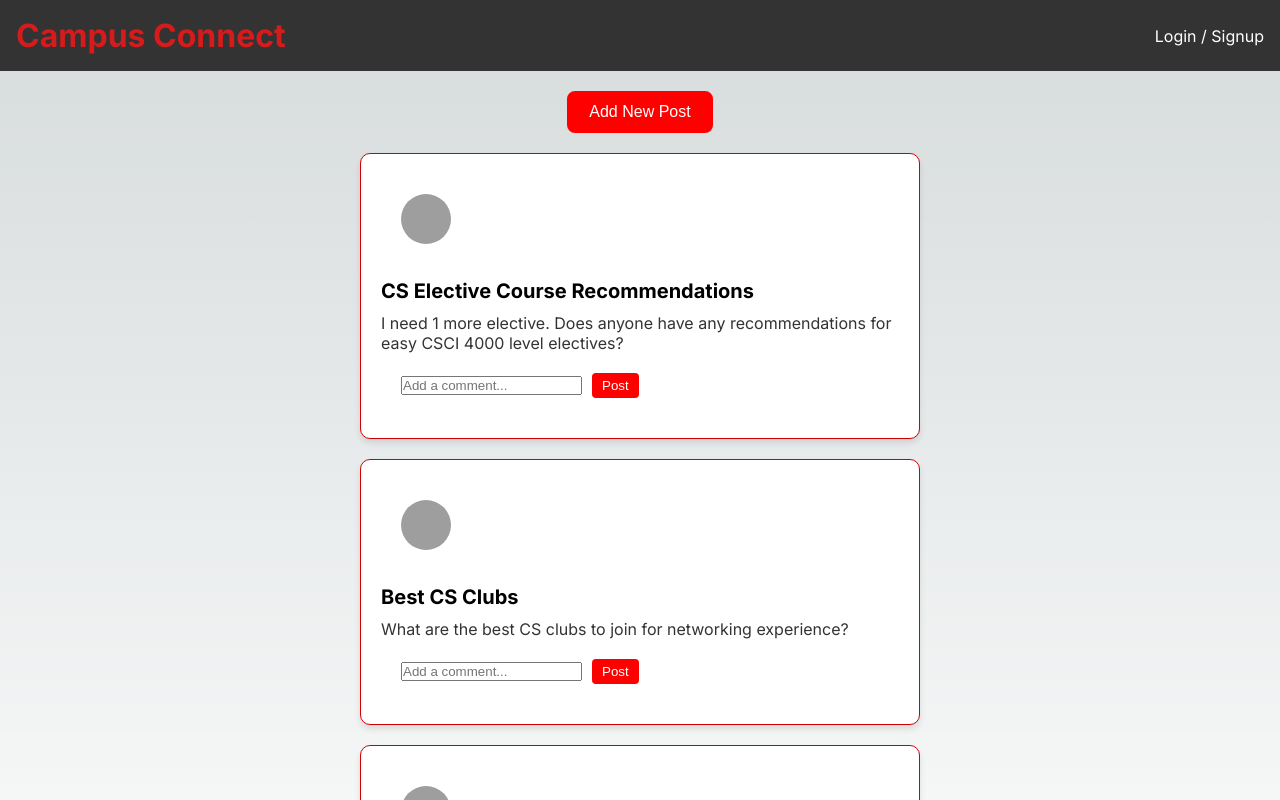
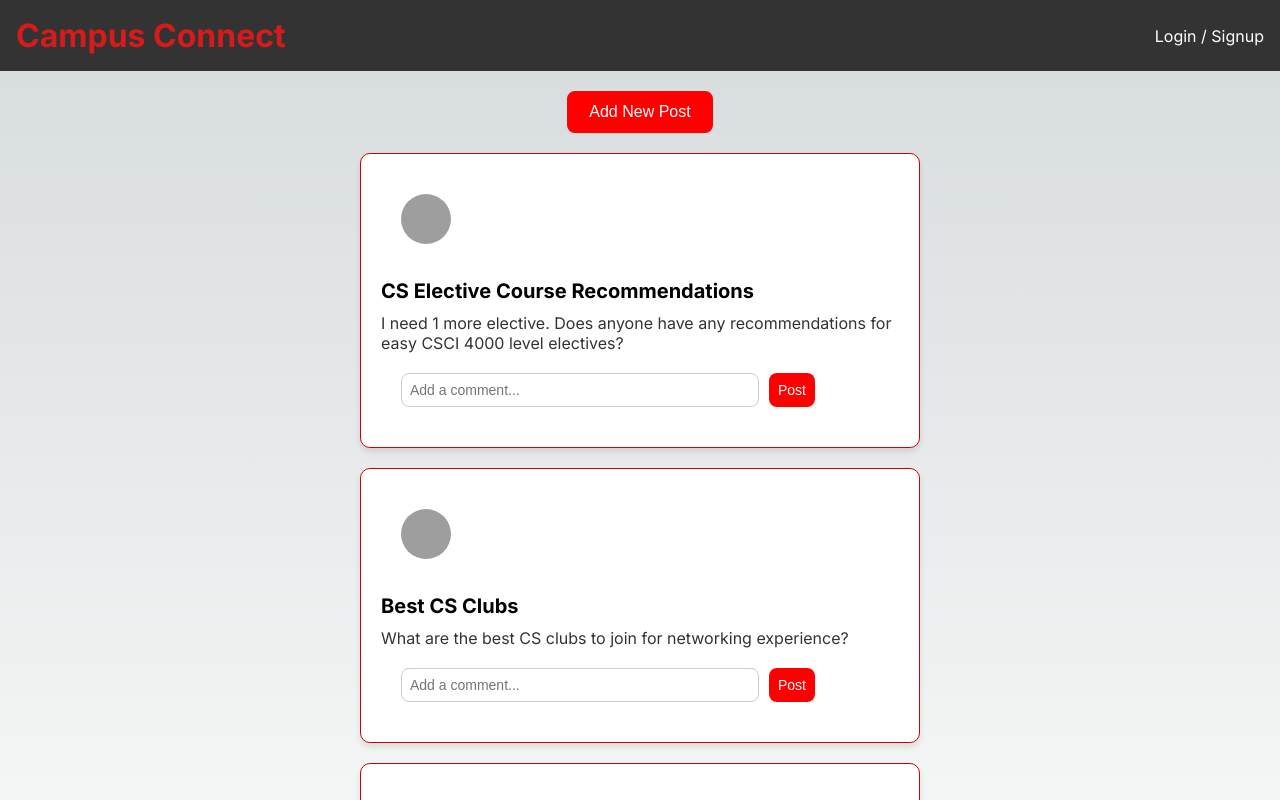
Before and after one commit to Iya101/connect-campus, a Next.js app: page / in a window 1280 px wide. Shown: the top 800 px of the page. Built offline with nearby package versions, Linux system fonts and the light colour scheme; grey boxes are pictures that could not be loaded.

Commit message:
added some styling to the comment button and text

```diff
--- a/app/components/Item/Item.css
+++ b/app/components/Item/Item.css
@@ -37,22 +37,31 @@
     margin-bottom: 10px;
   }
 
-  /* Style for the post content */
+
   .post-content {
-    color: #333; /* Slightly lighter black for the content */
+    color: #333;
     font-size: 16px;
   }
+  .comment-input, .comment-submit {
+    font-size: 14px;
+    padding: 8px;
+    border-radius: 8px;
+  }
+
+  .comment-input {
+    border: 1px solid #ccc;
+    margin-right: 10px;
+    width: calc(100% - 120px);
+  }
+
   .comment-submit {
-    margin-left: 10px; /* Adds spacing to the left */
-    background-color: #ff0000; /* Example initial background color */
+    cursor: pointer;
+    border: 1px solid transparent;
+    background-color: #ff0000;
     color: white;
-    border: none;
-    padding: 5px 10px;
-    border-radius: 4px;
-    cursor: pointer;
-    transition: background-color 0.3s ease; /* Smooth transition for the background color */
+    transition: background-color 0.3s ease;
   }
 
   .comment-submit:hover {
-    background-color: #cc0000; /* Darker shade on hover */
+    background-color: #cc0000;
   }
```
